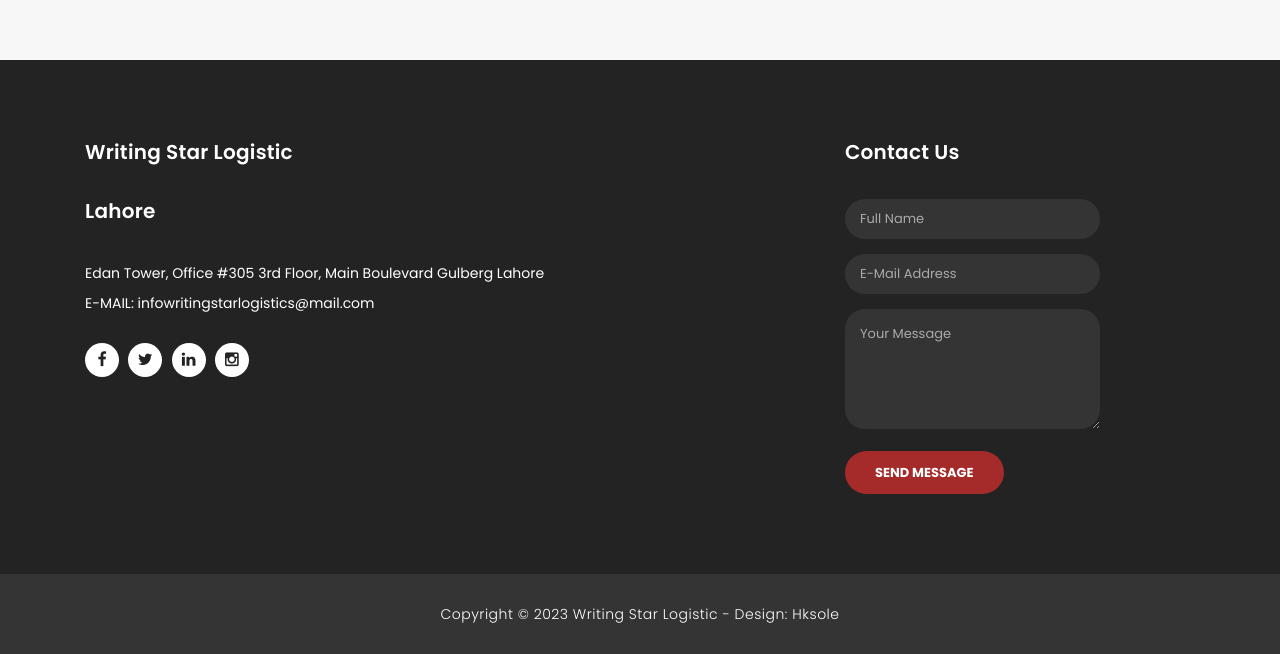
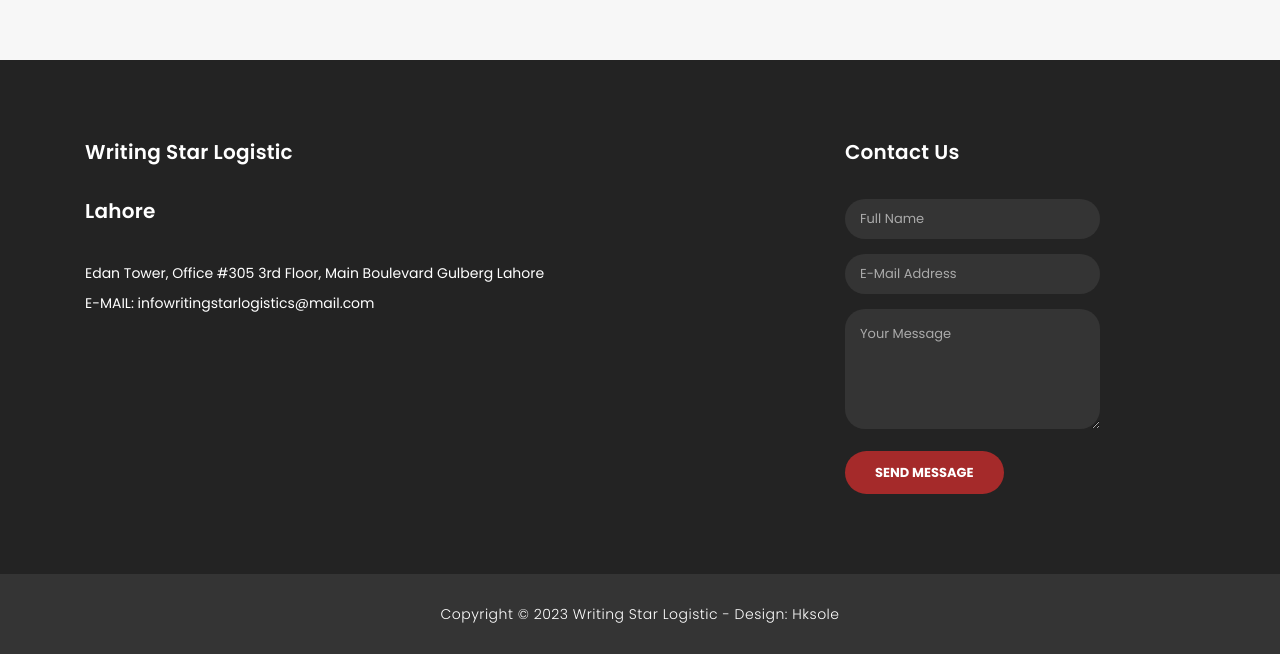
Before and after one commit to ms2678/www.writingstarlogistic.com, a plain HTML site: page index.html in a window 1280 px wide. Shown: the part 3237-3891 px from the top of the page. Drawn offline with Linux system fonts and the light colour scheme.

Commit message:
Update index.html

```diff
--- a/index.html
+++ b/index.html
@@ -294,12 +294,7 @@
             <h4>Lahore</h4>
             <p>Edan Tower, Office #305 3rd Floor, Main Boulevard Gulberg Lahore</p>
             <p>E-MAIL: infowritingstarlogistics@mail.com</p>
-            <ul class="social-icons">
-              <li><a rel="nofollow" href="https://fb.com/templatemo" target="_blank"><i class="fa fa-facebook"></i></a></li>
-              <li><a href="#"><i class="fa fa-twitter"></i></a></li>
-              <li><a href="#"><i class="fa fa-linkedin"></i></a></li>
-              <li><a href="#"><i class="fa fa-instagram"></i></a></li>
-            </ul>
+
           </div>
 
 
```
